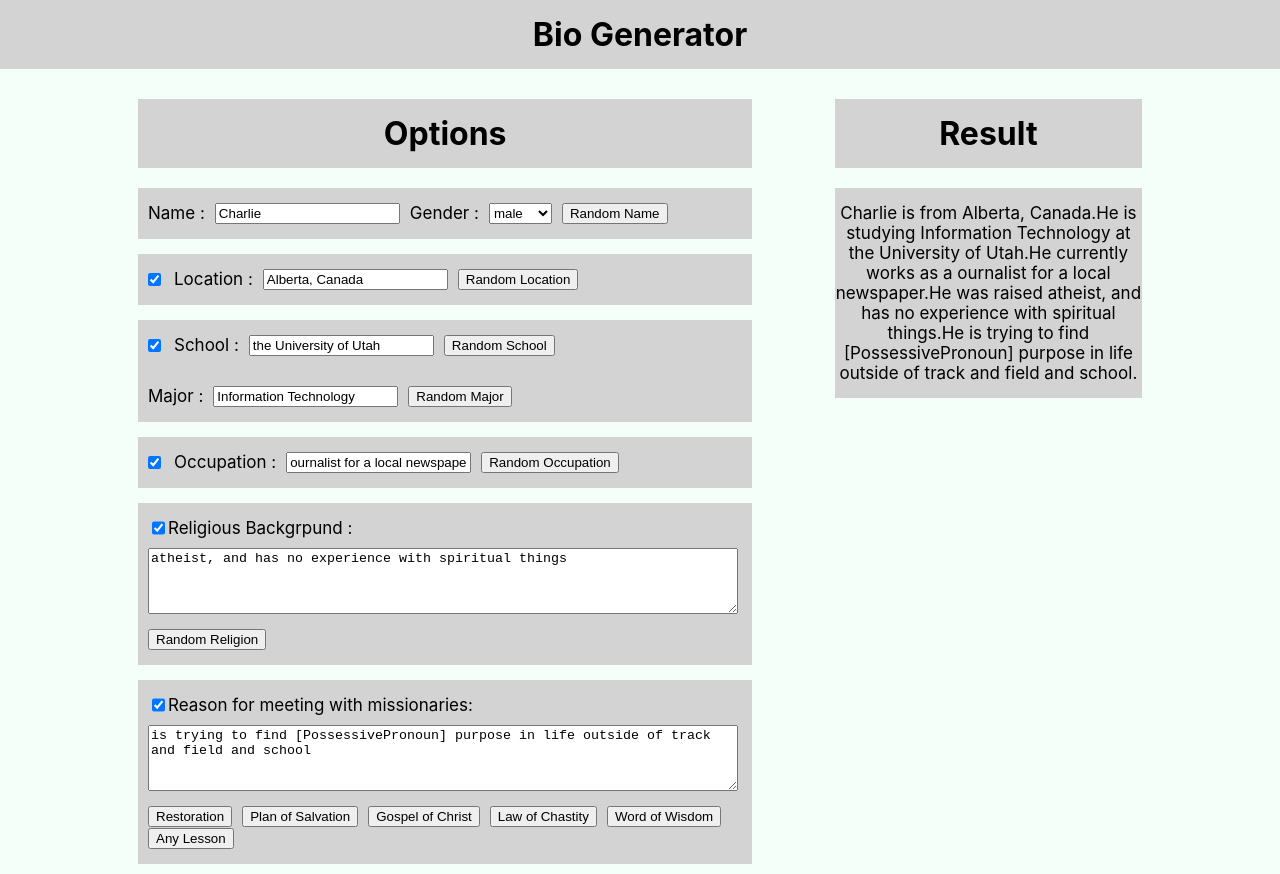
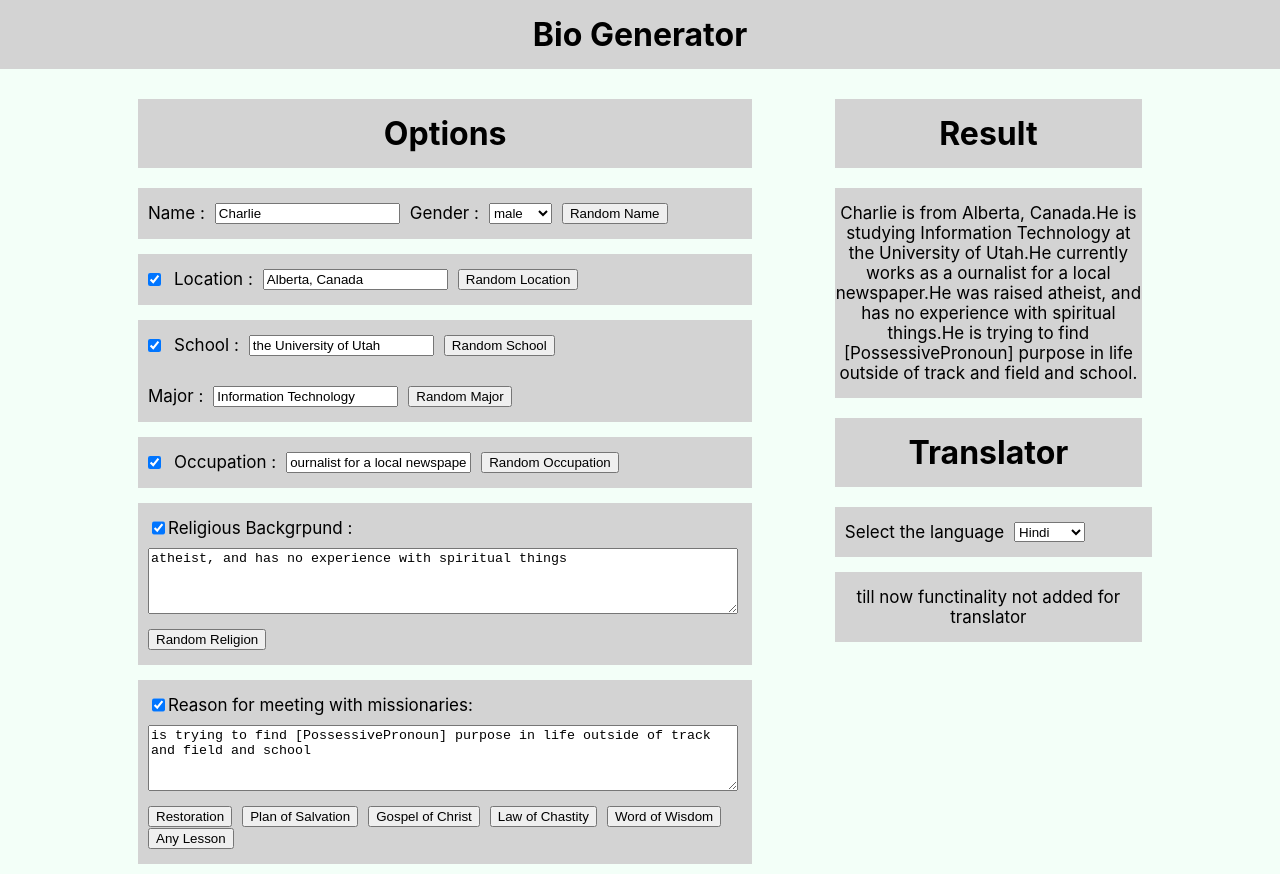
Before and after one commit to akashbind12/Profile_builder, a React (Vite) app: page / in a window 1280 px wide. Built offline with nearby package versions, Linux system fonts and the light colour scheme.

Commit message:
translator started implimenting

```diff
--- a/src/App.jsx
+++ b/src/App.jsx
@@ -136,15 +136,29 @@ function App() {
 
         </div>
 
-        {/* ------- result div-----------------------*/}
+        {/* --------------------------- result div---------------------------------------------*/}
         <div className='result-div'>
         <h1 className='heading'>Result</h1>
           <div className='option-div-child'>{location2 ? `${data.name} is from ${data.location}.` : `You are teaching ${data.name}. `}
             {gender} is studying {data.major}  {school2 ? `at ${data.school}.` : null}
             {occupation2 ? `${gender} currently works as a ${data.occupation}.` : null}
             {religiousBackgrpund2 ? `${gender} was raised ${data.religiousBackgrpund}.` : null}
-            {reasonForMeeting2 ? `${gender} ${data.reasonForMeeting}.` : null}</div>
+            {reasonForMeeting2 ? `${gender} ${data.reasonForMeeting}.` : null}
+          </div>
+
+        <h1 style={{marginTop : "20px"}} className='heading'>Translator</h1>
+          <div style={{paddingLeft : "10px"}} className='option-div-child'> Select the language
+            <select name="" id="">
+              <option value="hindi">Hindi</option>
+              <option value="Marthi">Marthi</option>
+              <option value="spanish">Spanish</option>
+            </select>
+          </div>
+          <div className='option-div-child'>
+            till now functinality not added for translator
+          </div>
         </div>
+
        </div>
     </div>
   )
```
